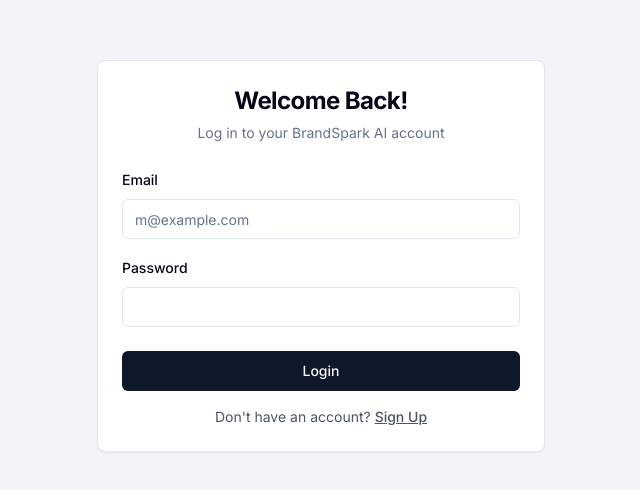
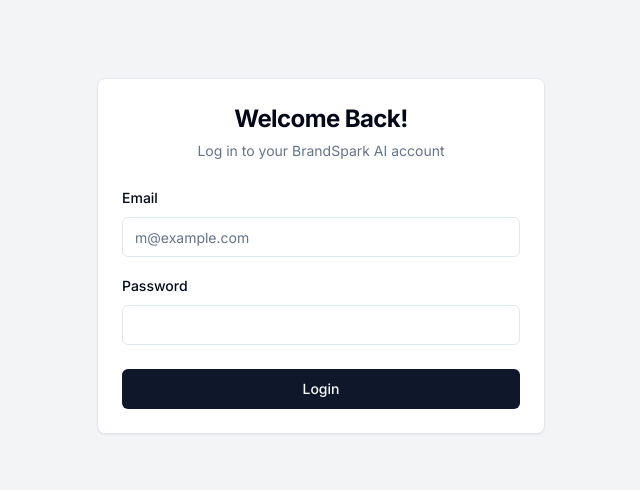
Before and after one commit to iamanum/BrandSpark-AI, a Next.js app: page /login in a window 1280 px wide. Shown: the part 144-634 px from the top of the page, without its empty margins (319-959 px from the left). Built offline with nearby package versions, Linux system fonts and the light colour scheme; no server answers.

Commit message:
fix: absolute final deployment push - all issues resolved

```diff
--- a/app/(auth)/login/page.tsx
+++ b/app/(auth)/login/page.tsx
@@ -1,10 +1,12 @@
+// app/(auth)/login/page.tsx
+
 "use client";
 
 import { useState } from "react";
 import { useRouter } from "next/navigation";
+import Link from "next/link"; // Login page se Signup ka link
 import { auth } from "@/lib/firebase"; // Hamari Firebase config file
-import { signInWithEmailAndPassword } from "firebase/auth";
-import Link from "next/link"; // Login page se Signup par link karne ke liye
+import { signInWithEmailAndPassword } from "firebase/auth"; // Firebase ka login function
 
 import { Button } from "@/components/ui/button";
 import {
@@ -36,7 +38,8 @@
       return;
     }
 
-    // 🚨 FINAL FIX: Agar auth null hai, toh error message dikhao
+    // 🚨 FINAL FIX: Check karein ke auth object mojood hai ya nahi
+    // Vercel build time par auth null ho sakta hai.
     if (!auth) {
         setError("Firebase connection failed. Please try again.");
         setLoading(false);
@@ -44,13 +47,13 @@
     }
 
     try {
+      // TypeScript ko pata hai ke auth is waqt null nahi hai
       await signInWithEmailAndPassword(auth, email, password);
 
       router.push("/dashboard");
 
-    // eslint-disable-next-line @typescript-eslint/no-unused-vars
     } catch (error) {
-      // Unused variable warning se bachne ke liye variable ko ignore karein
+      // Agar Firebase error (like wrong password) de
       setError("Invalid email or password. Please try again.");
       setLoading(false);
     }
@@ -76,6 +79,7 @@
                 type="email"
                 placeholder="m@example.com"
                 value={email}
+                // FIX: Explicit type for input
                 onChange={(e: React.ChangeEvent<HTMLInputElement>) => setEmail(e.target.value)}
                 disabled={loading}
               />
@@ -86,6 +90,7 @@
                 id="password"
                 type="password"
                 value={password}
+                // FIX: Explicit type for input
                 onChange={(e: React.ChangeEvent<HTMLInputElement>) => setPassword(e.target.value)}
                 disabled={loading}
               />
@@ -94,16 +99,10 @@
               <p className="text-sm text-red-600 text-center">{error}</p>
             )}
           </CardContent>
-          <CardFooter className="flex flex-col space-y-4">
+          <CardFooter>
             <Button type="submit" className="w-full" disabled={loading}>
               {loading ? "Logging in..." : "Login"}
             </Button>
-            <p className="text-sm text-center text-gray-600">
-              Don&apos;t have an account?{" "}
-              <Link href="/signup" className="font-medium underline">
-                Sign Up
-              </Link>
-            </p>
           </CardFooter>
         </form>
       </Card>
--- a/app/(auth)/signup/page.tsx
+++ b/app/(auth)/signup/page.tsx
@@ -1,10 +1,12 @@
+// app/(auth)/signup/page.tsx
+
 "use client";
 
 import { useState } from "react";
 import { useRouter } from "next/navigation";
-import Link from "next/link";
-import { auth } from "@/lib/firebase"; // Hamari Firebase config file
-import { createUserWithEmailAndPassword } from "firebase/auth"; // Firebase ka SIGN UP function
+import Link from "next/link"; // For linking back to the login page
+import { auth } from "@/lib/firebase"; // Our Firebase config file
+import { createUserWithEmailAndPassword } from "firebase/auth"; // Firebase's SIGN UP function
 
 import { Button } from "@/components/ui/button";
 import {
@@ -42,18 +44,23 @@
       return;
     }
 
-    // 🚨 VERCEL FIX: Check karein ke auth object mojood hai ya nahi
+    // 🚨 CRITICAL FIX: Check if auth object is available
+    // This prevents Vercel/TypeScript compile failure
     if (!auth) {
-        setError("Firebase connection failed. Please try again.");
+        setError("Firebase connection failed during initialization. Please try again.");
         setLoading(false);
         return;
     }
 
     try {
+      // Create new user in Firebase
       await createUserWithEmailAndPassword(auth, email, password);
+
+      // Successful, redirect to the dashboard
       router.push("/dashboard");
 
-    } catch { // FINAL UNIVERSAL FIX: Variable name mukammal tor par hata diya
+    } catch (error) {
+      // Handle Firebase-specific errors (e.g., email already in use)
       setError("Failed to create account. Email may already be in use.");
       setLoading(false);
     }
@@ -79,7 +86,7 @@
                 type="email"
                 placeholder="m@example.com"
                 value={email}
-                onChange={(e) => setEmail(e.target.value)}
+                onChange={(e: React.ChangeEvent<HTMLInputElement>) => setEmail(e.target.value)}
                 disabled={loading}
               />
             </div>
@@ -90,7 +97,7 @@
                 type="password"
                 placeholder="Min 6 characters"
                 value={password}
-                onChange={(e) => setPassword(e.target.value)}
+                onChange={(e: React.ChangeEvent<HTMLInputElement>) => setPassword(e.target.value)}
                 disabled={loading}
               />
             </div>
```
Also changed, not shown: lib/firebase.ts (+3 -5 lines).
